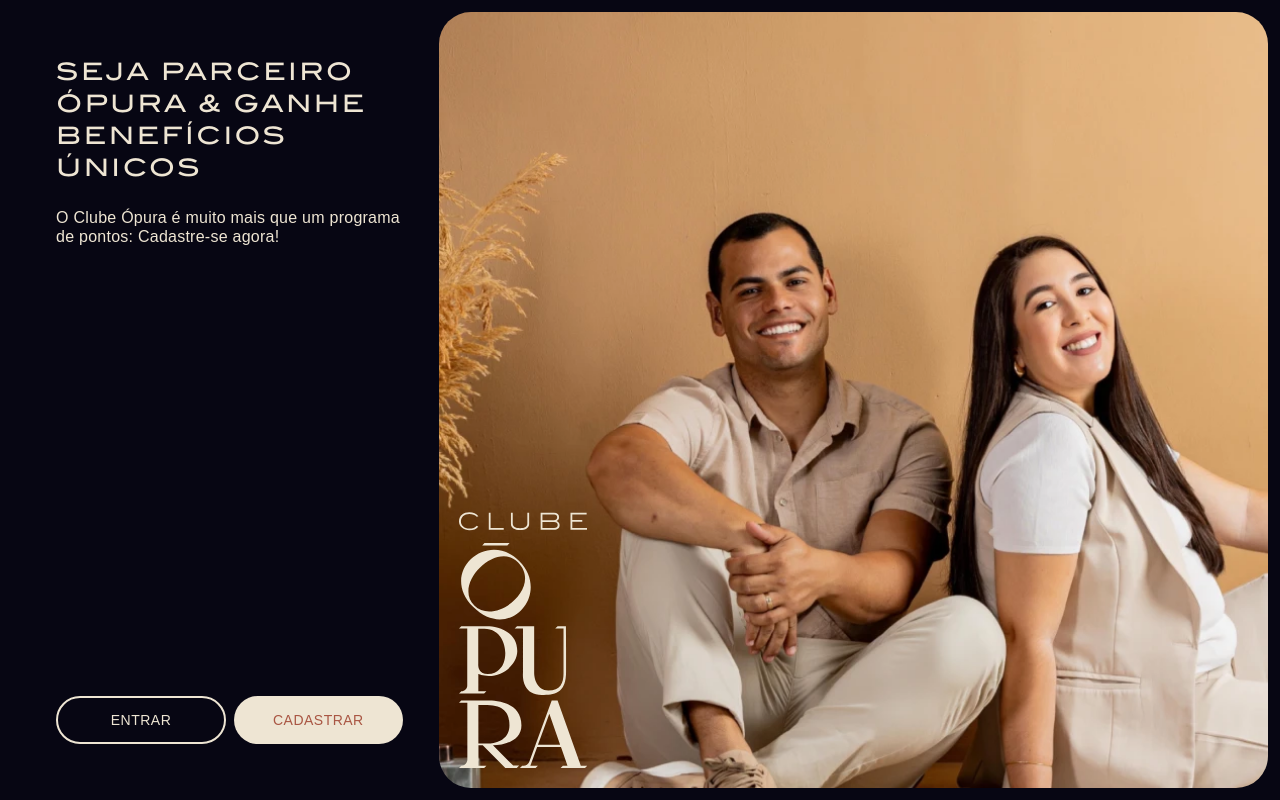
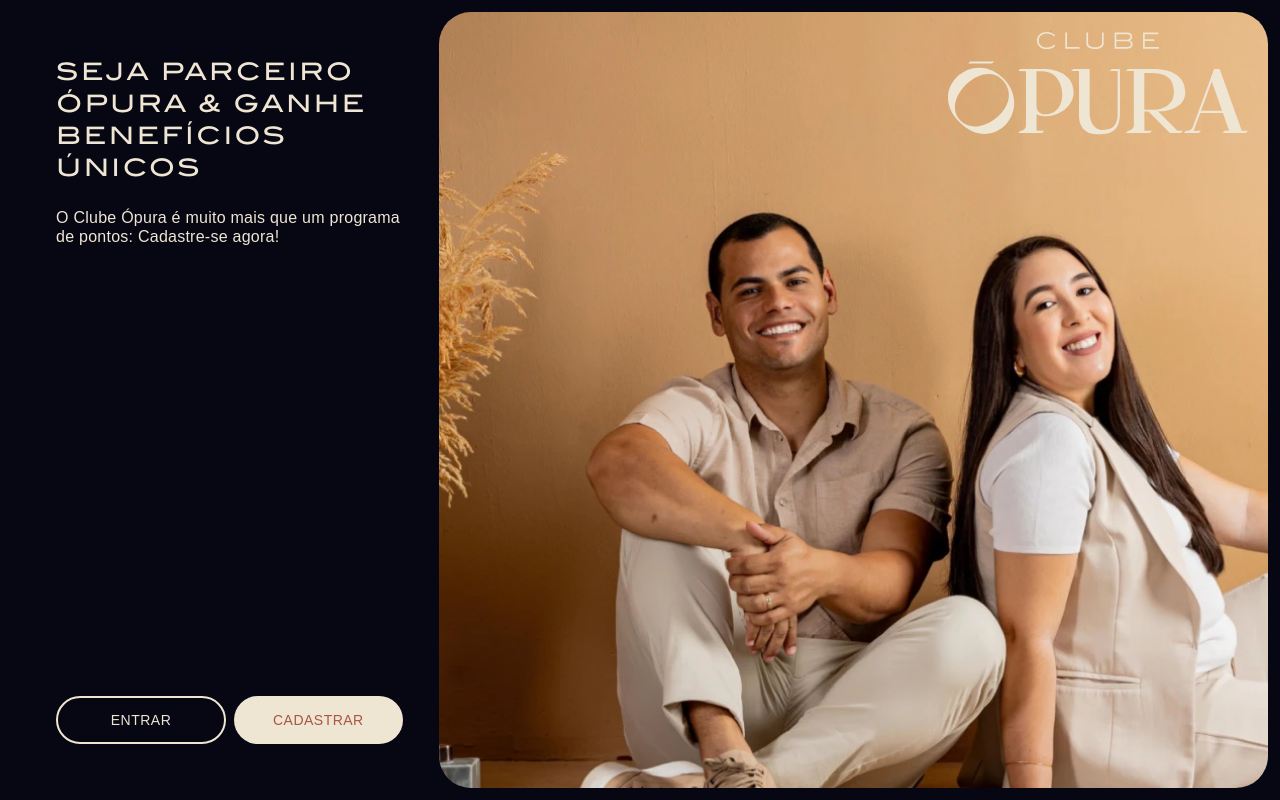
Before and after one commit to annagaudencio/ClubeOpura, a Next.js app in the folder opura/: page / in a window 1280 px wide. Built offline with nearby package versions, Linux system fonts and the light colour scheme.

Commit message:
logotipo do clube

```diff
--- a/opura/src/elementos/Icons.js
+++ b/opura/src/elementos/Icons.js
@@ -27,6 +27,7 @@
 import CaretUpIcon from '../../public/icons/setas/Caret up.svg';
 import Calendario from '../../public/icons/acoes/calendario.svg';
 import logoVertical from '../../public/midia/logotipo-vertical.svg';
+import logoHorizontal from '../../public/midia/logotipo-horizontal.svg';
 
 // Mapeando os ícones para names de fácil acesso
 const icons = {
@@ -56,6 +57,7 @@
     caretUp: CaretUpIcon,
     caledario: Calendario,
     logoVertical: logoVertical,
+    logoHorizontal: logoHorizontal,
 };
 
 // Componente Icon para utilizar os SVGs
--- a/opura/src/pages/index.js
+++ b/opura/src/pages/index.js
@@ -31,8 +31,8 @@
 
       {/* Coluna 2 - imagem */}
       <div className="relative md:h-screen md:w-2/3 h-[70vh] md:order-2 order-1 p-3">
-        <div className="absolute bottom-0 left-0 p-8">
-          <Icon name="logoVertical" className="h-64 text-[var(--color-principal)]" />
+        <div className="absolute top-0 right-0 p-8">
+          <Icon name="logoHorizontal" className="w-full text-[var(--color-principal)]" />
         </div>
 
         <img className="w-full h-[100%] object-cover" src="/midia/img-ola.webp" alt="imagem de olá" />
--- a/opura/src/pages/login.js
+++ b/opura/src/pages/login.js
@@ -57,7 +57,9 @@
 
         {/* Coluna 2 - imagem */}
         <div className="relative md:h-screen md:w-2/3 h-[70vh] md:order-2 order-1 p-3">
-          <div className="absolute bottom-0 right-0 p-8 z-40"><Icon name="logoVertical" className="h-64" /></div>
+          <div className="absolute bottom-0 right-0 p-8 z-40">
+            <Icon name="logoHorizontal" className="w-full" />
+            </div>
           <div className="relative w-full h-[100%] rounded-[32px] overflow-clip">
             <img className="w-full h-[100%] object-cover object-top" src="/midia/img-login.webp" alt="imagem de olá" />
             <div className="absolute inset-0 bg-gradient-to-t from-[#eee5d3] opacity-80"></div>
```
Also changed, not shown: opura/public/midia/logotipo-horizontal.svg (added).
